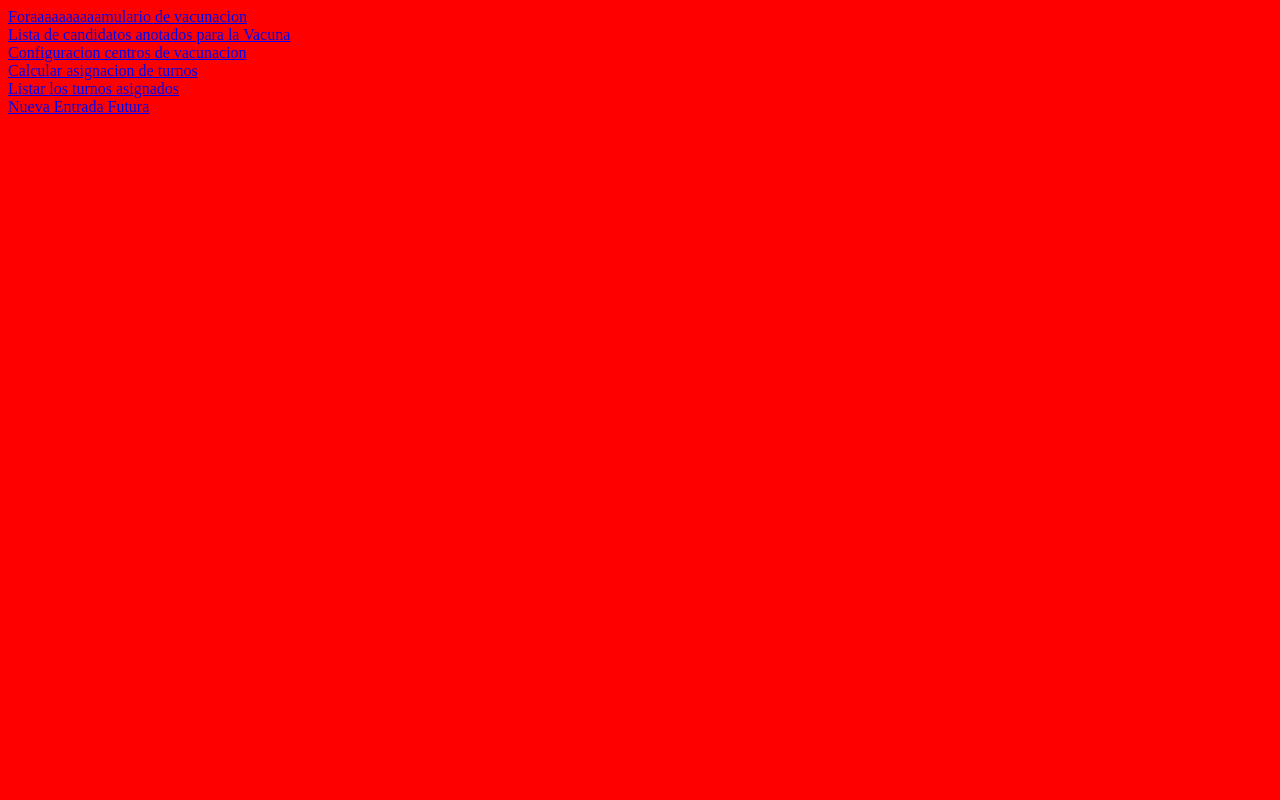
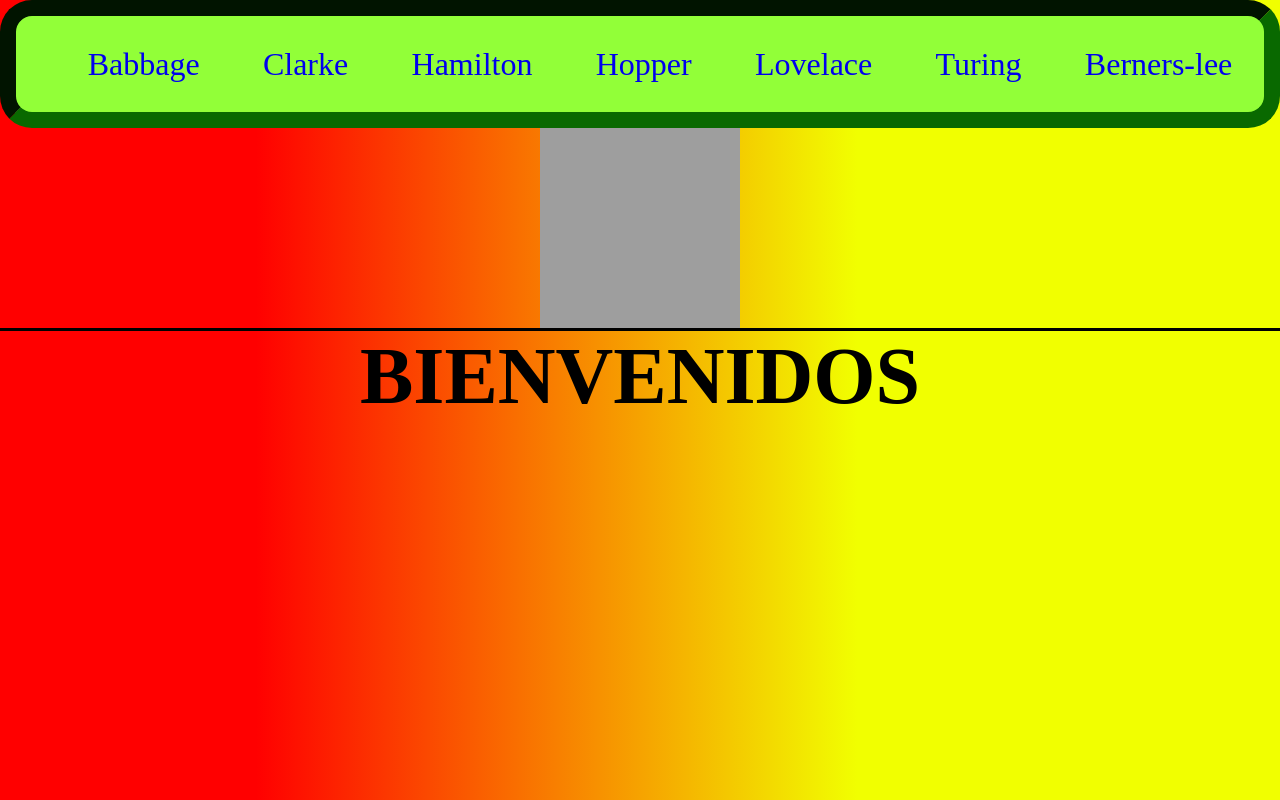
Before and after one commit to IvanLezcano/DH-Heroes, a website: page views/index.html in a window 1280 px wide. Drawn offline with Linux system fonts and the light colour scheme; files that its build step writes are made by us from their sources; grey boxes are pictures that could not be loaded.

Commit message:
commit random

```diff
--- a/app.js
+++ b/app.js
@@ -10,12 +10,12 @@ console.log(__dirname);
 app.get("/",(req,res) => res.sendFile(path.join(views,"index.html")))
 app.get("/home",(req,res) => res.sendFile(path.join(views,"index.html")))
 app.get("/babbage",(req,res) => res.sendFile(path.join(views,"babbage.html")))
-app.get("/berners-lee",(req,res) => res.sendFile(path.join(views,"berers-lee.html")))
+app.get("/berners-lee",(req,res) => res.sendFile(path.join(views,"berners-lee.html")))
 app.get("/clarke",(req,res) => res.sendFile(path.join(views,"clarke.html")))
 app.get("/hamilton",(req,res) => res.sendFile(path.join(views,"hamilton.html")))
 app.get("/hopper",(req,res) => res.sendFile(path.join(views,"hopper.html")))
 app.get("/lovelace",(req,res) => res.sendFile(path.join(views,"lovelace.html")))
-app.get("/turning",(req,res) => res.sendFile(path.join(views,"turning.html")))
+app.get("/turing",(req,res) => res.sendFile(path.join(views,"turing.html")))
 
 
 
--- a/public/css/styles.css
+++ b/public/css/styles.css
@@ -1,3 +1,51 @@
+*{
+    margin: 0;
+
+}
+
+/* header */
+
 body{
-    background-color: red;
+    background: rgb(255,0,0);
+    background: linear-gradient(90deg, rgba(255,0,0,1) 20%, rgba(241,255,0,1) 67%, rgba(241,255,0,1) 86%);
 }
+a{
+    margin: auto;
+    text-decoration: none;
+
+}
+li{
+    margin: auto;
+
+    border-radius: 1rem red solid;
+
+}
+ul{
+    margin: auto;
+
+    display: flex;
+    align-items: flex-start;
+    list-style-type: none;
+    text-decoration: none;
+    border: 1rem rgb(9, 105, 0) solid;
+    border-style: inset;
+    max-width: 100%;
+    height: 6rem;
+    font-size: 2rem;
+    background-color: rgb(146, 255, 56);
+    border-radius: 2rem;
+
+}
+.titulo{
+    margin: auto !important;
+    display: block;
+    text-align: center;
+    font-size: 5rem;
+    border-top: rgba(0,0,0,1) solid
+}
+.ivan{
+    display: block;
+    margin-left: auto;
+    margin-right: auto;
+
+}
--- a/views/index.html
+++ b/views/index.html
@@ -4,32 +4,38 @@
     <meta charset="UTF-8">
     <meta http-equiv="X-UA-Compatible" content="IE=edge">
     <meta name="viewport" content="width=device-width, initial-scale=1.0">
-    <link rel="stylesheet" href="public/css/styles.css">
+    <link rel="stylesheet" href="/css/styles.css">
+    <link rel="shortcut icon" href="./img/59118.png" type="image/x-icon">
 
-    <title>Document</title>
+
+    <title>DH-heroes</title>
 </head>
 <body>
+    <header>
+
+    <nav class="menu">
+        <ul>
+
+            <li><a href="/babbage">Babbage</a></li>
+            <li><a href="/clarke">Clarke</a></li>
+            <li><a href="/hamilton">Hamilton</a> </li>
+            <li><a href="/hopper">Hopper</a> </li>
+            <li><a href="/lovelace">Lovelace</a></li>
+            <li><a href="/turing">Turing</a></li>
+            <li><a href="/berners-lee">Berners-lee</a></li>
+
+        </ul>
+    </nav>
+    </header>
 
 
-    <nav class="menu">
-
-        <a href="/babbage">Foraaaaaaaaaamulario de vacunacion</a> <br>
-
-        <a href="/listado">Lista de candidatos anotados para la Vacuna</a><br>
 
 
-        <a href="/configuracion_centros_de_vacunacion">Configuracion centros de vacunacion</a><br>
+    <main>
+        <img class="ivan" src="https://picsum.photos/200" alt="">
+        <h1 class="titulo">BIENVENIDOS</h1>
+    </main>
 
-
-        <a href="/calcular_asignacion_de_turnos">Calcular asignacion de turnos</a><br>
-
-
-        <a href="/listar_los_turnos_asignados">Listar los turnos asignados</a><br>
-
-        <a href="/pagina_en_construccion">Nueva Entrada Futura</a><br>
-
-
-  </nav>
 
 </body>
 </html>
```
Also changed, not shown: views/berners-lee.html (+28 -0 lines), views/clarke.html (+28 -0 lines), views/hamilton.html (+28 -0 lines), views/hopper.html (+28 -0 lines), views/lovelace.html (+28 -0 lines), views/turing.html (added, +28 -0 lines), public/img/59118.png (added), views/turning.html (deleted).
